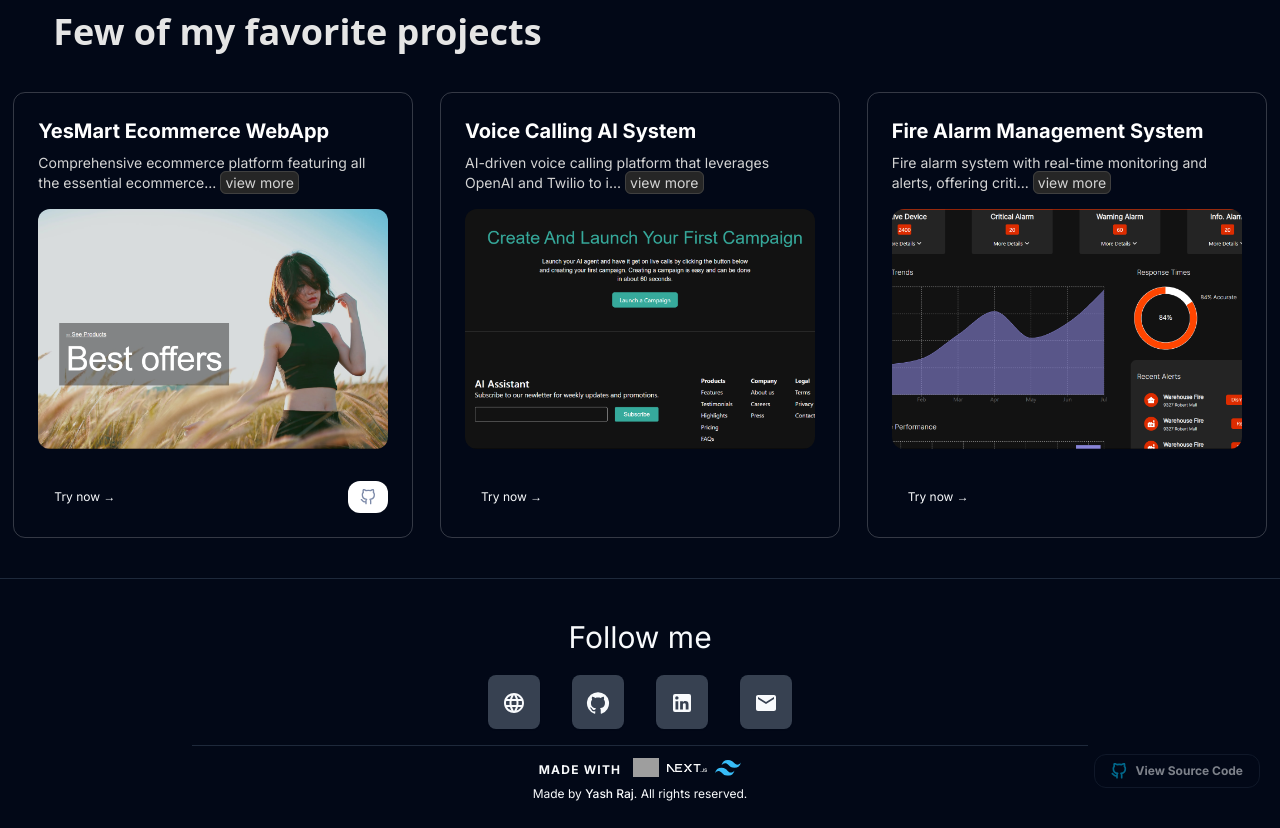
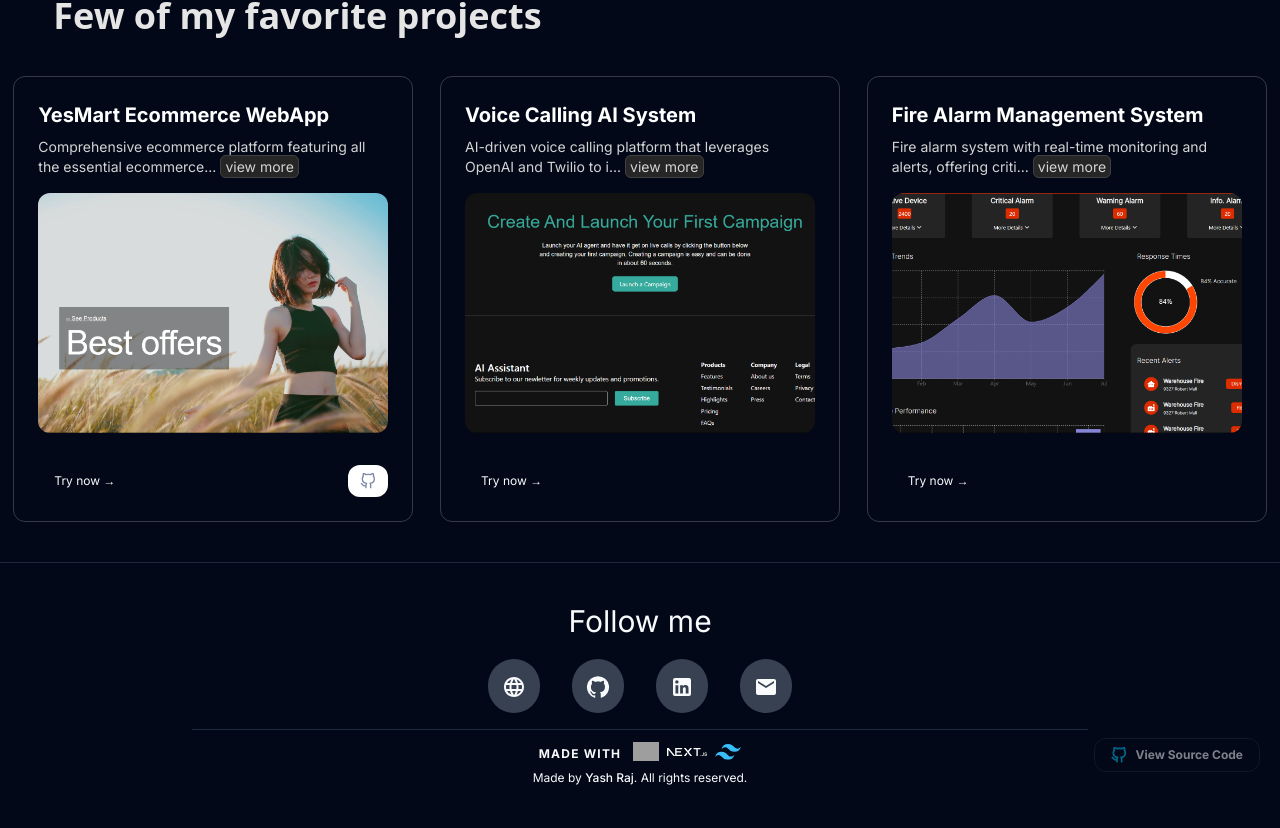
Before and after one commit to yashraj970/yash-raj-portfolio, a Next.js app: page / in a window 1280 px wide. Shown: the part 2212-3040 px from the top of the page. Built offline with nearby package versions, Linux system fonts and the light colour scheme; grey boxes are pictures that could not be loaded.

Commit message:
footer changed

```diff
--- a/src/app/page.tsx
+++ b/src/app/page.tsx
@@ -31,7 +31,7 @@ export default function Home() {
         <MacbookScrollDemo />
       </div>
       <div className="text-center sm:text-start">
-        <h1 className="w-11/12 mx-auto text-xl md:text-4xl font-bold text-neutral-800 dark:text-neutral-200 font-sans mt-12">
+        <h1 className="w-11/12 mx-auto text-xl md:text-4xl font-bold text-neutral-800 dark:text-neutral-200 font-sans mt-8">
           Few of my favorite projects
         </h1>
         <Projects />
--- a/src/components/Footer/Footer.tsx
+++ b/src/components/Footer/Footer.tsx
@@ -117,7 +117,7 @@ function Footer() {
               href={link.url}
               target="__blank"
               key={link.id}
-              className="bg-gray-200 dark:bg-gray-700 cursor-pointer rounded-lg shadow-sm p-3 sm:p-3.5 duration-300"
+              className="bg-gray-200 dark:bg-gray-700 cursor-pointer rounded-full shadow-sm p-3 sm:p-3.5 duration-300"
             >
               <i className="text-primary">{link.icon}</i>
             </a>
```
